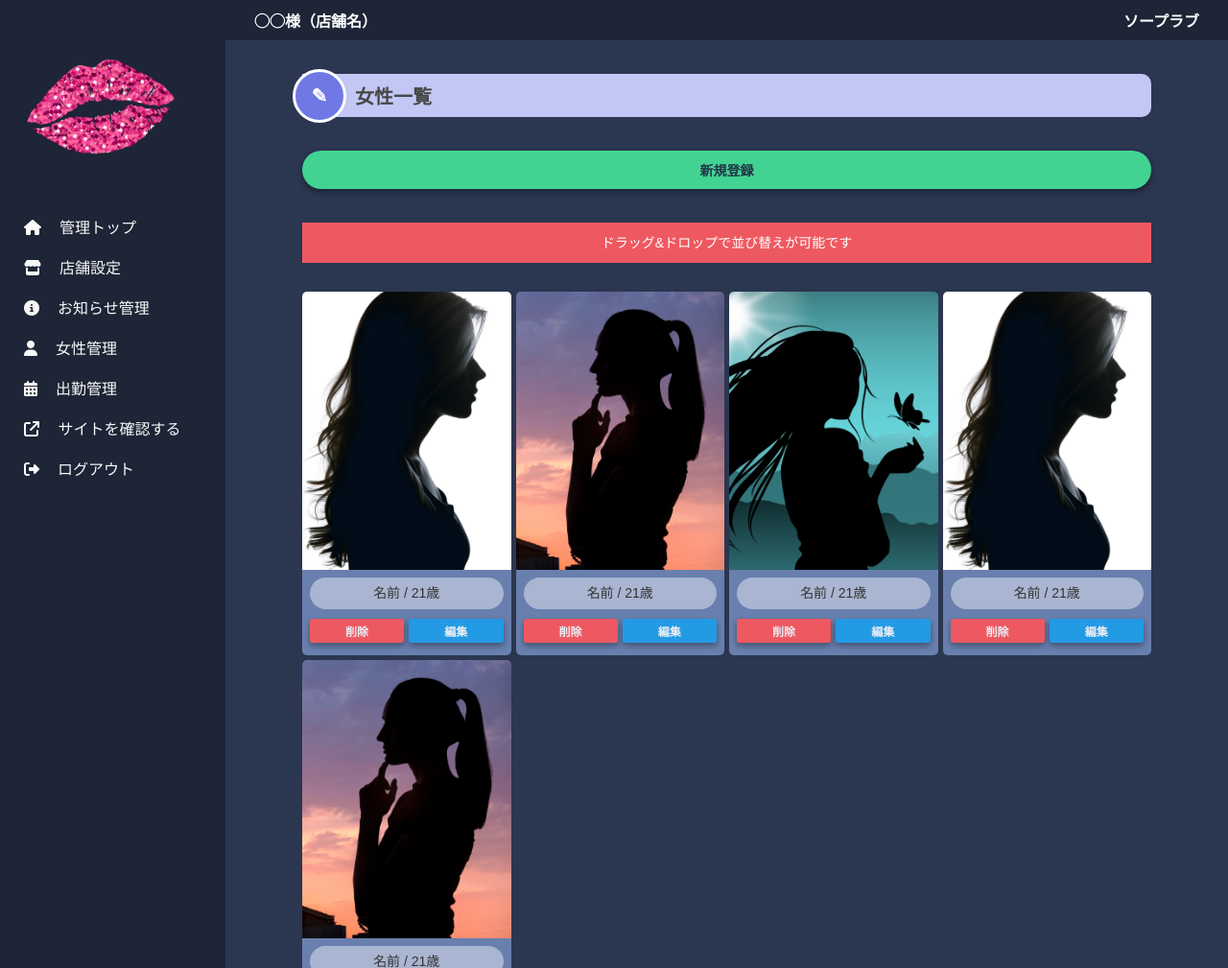
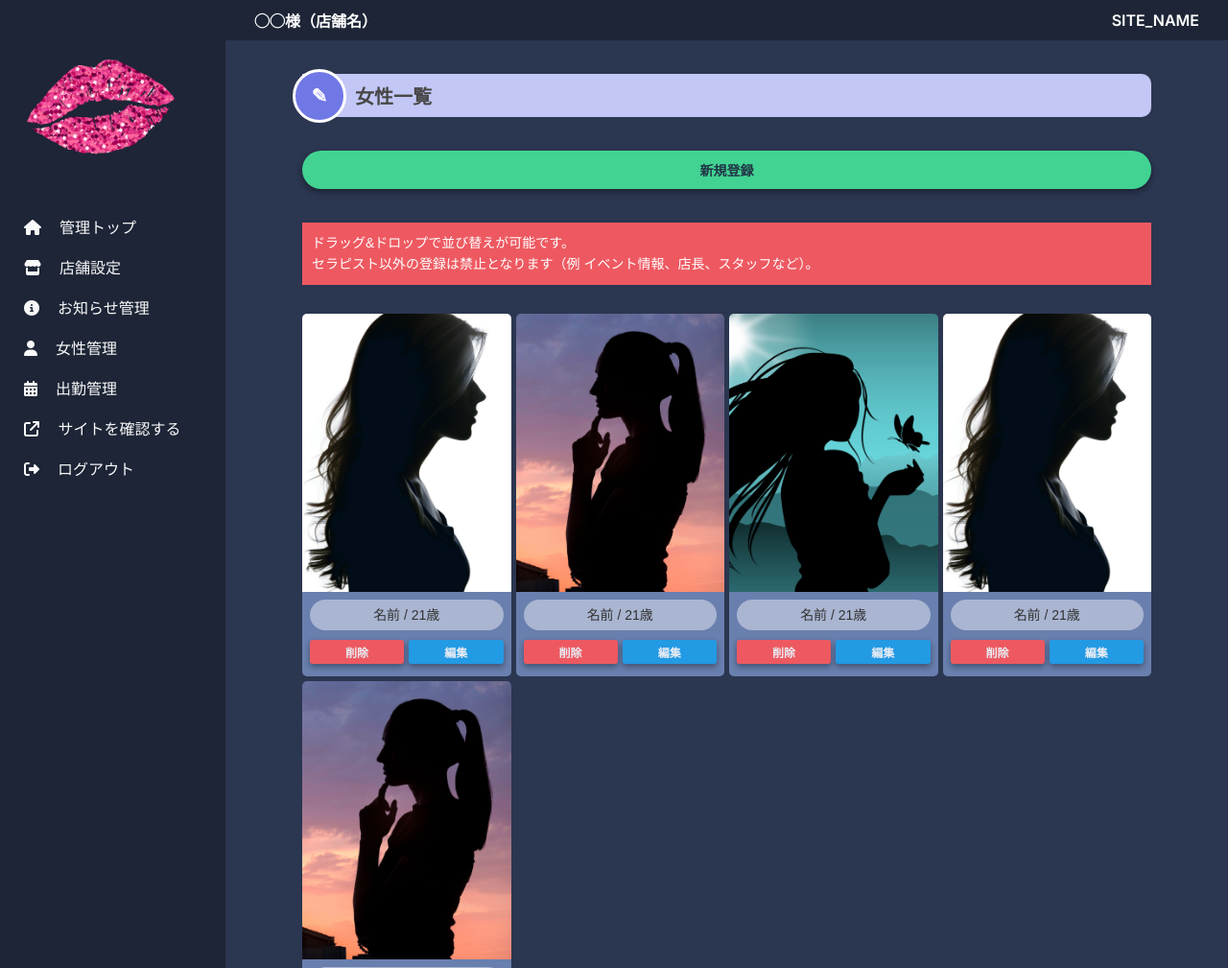
Before and after one commit to YF0414/20240613admin, a PHP site: page /profile_list.php in a window 1280 px wide. Shown: the top 1009 px of the page at 96% size. Run offline with PHP 8.4, Linux system fonts and the light colour scheme; some libraries are stand-ins or nearby versions.

Commit message:
Update profile_list.php

```diff
--- a/admin.soapland.love/profile_list.php
+++ b/admin.soapland.love/profile_list.php
@@ -29,7 +29,9 @@ include 'define.php';
         <div class="main_col">
           <h1>女性一覧</h1>
           <button class="push-button" onclick="location.href='profile.php'">新規登録</button>
-          <p style="text-align:center; background:#ee5961; padding:10px; color:#fff; font-size:14px; margin:30px 0;">ドラッグ&ドロップで並び替えが可能です</p>
+          <p style="background:#ee5961; padding:10px; color:#fff; font-size:14px; margin:30px 0;">ドラッグ&ドロップで並び替えが可能です。<br>
+          セラピスト以外の登録は禁止となります（例 イベント情報、店長、スタッフなど）。
+          </p>
           <div class="container_photo">
             <div class="grid-item_photo">
               <img src="<?=$com_href?>/img/samp01.jpg">
```
